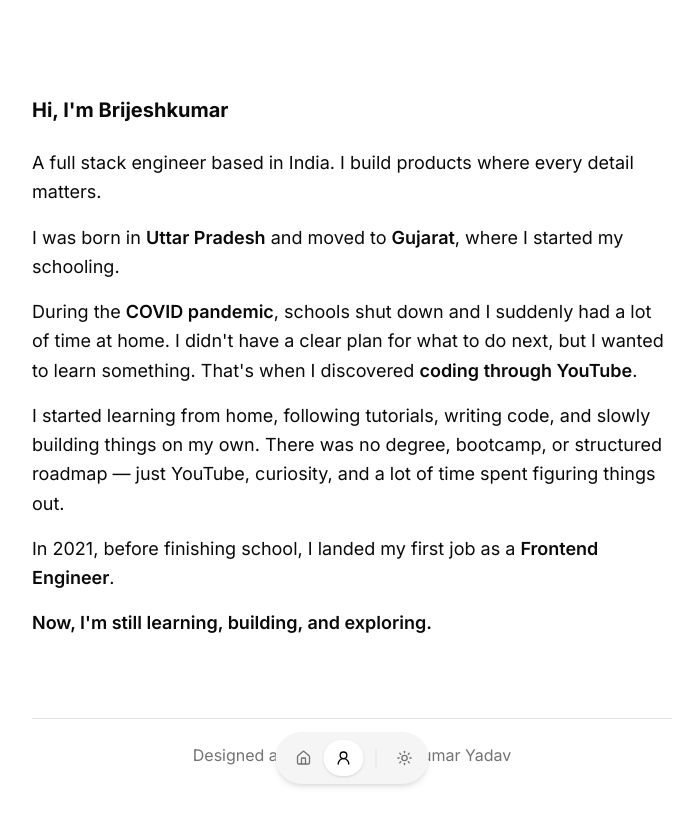
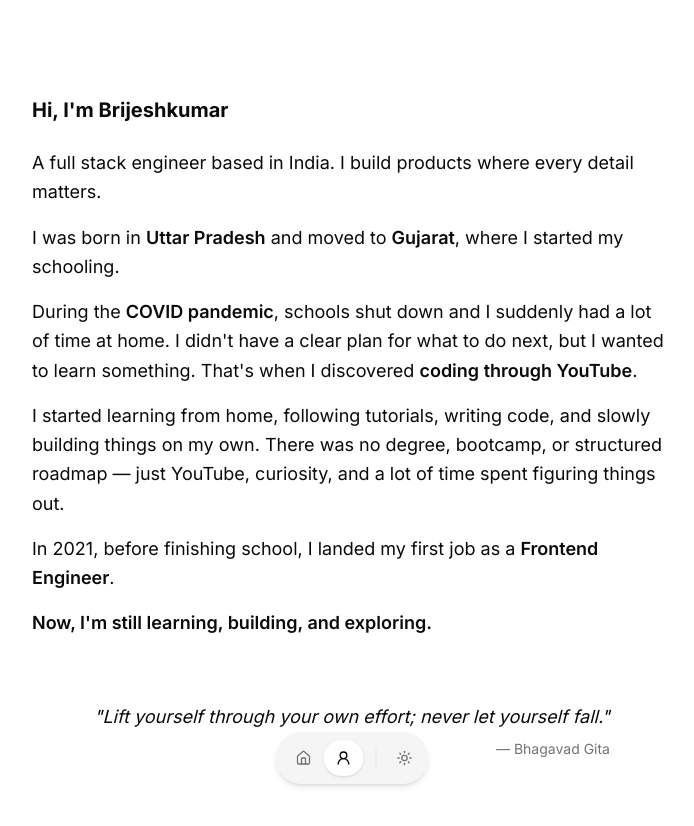
Before and after one commit to brijeshmarch16/portfolio, a Next.js app: page /about in a window 1280 px wide. Shown: the top 826 px of the page, without its empty margins (288-982 px from the left). Built offline with nearby package versions, Linux system fonts and the light colour scheme.

Commit message:
Add Bhagavad Gita quotes to page footers

```diff
--- a/src/app/about/page.tsx
+++ b/src/app/about/page.tsx
@@ -1,5 +1,3 @@
-import { Footer } from "@/components/footer"
-
 export const metadata = {
   title: "About Brijeshkumar Yadav - Full Stack Engineer in India",
   alternates: {
@@ -9,7 +7,7 @@ export const metadata = {
 
 export default function AboutPage() {
   return (
-    <main className="flex flex-col gap-20">
+    <main className="flex flex-col gap-10">
       <section className="flex flex-col gap-6">
         <header>
           <h1 className="text-xl font-bold">Hi, I&apos;m Brijeshkumar</h1>
@@ -48,7 +46,14 @@ export default function AboutPage() {
           </p>
         </div>
       </section>
-      <Footer />
+      <footer className="mx-auto w-fit max-w-full pt-6 text-center">
+        <p className="text-lg/relaxed text-foreground italic">
+          &quot;Lift yourself through your own effort; never let yourself fall.&quot;
+        </p>
+        <p className="mt-2 text-right text-sm text-muted-foreground">
+          — Bhagavad Gita
+        </p>
+      </footer>
     </main>
   )
 }
--- a/src/app/page.tsx
+++ b/src/app/page.tsx
@@ -17,7 +17,14 @@ export default function Home() {
         <Intro />
         <SelectedWork />
         <Experience />
-        <Footer />
+        <footer className="mx-auto w-fit max-w-full pt-6 text-center">
+          <p className="text-lg/relaxed text-foreground italic">
+            &quot;You have control over your actions, not their results.&quot;
+          </p>
+          <p className="mt-2 text-right text-sm text-muted-foreground">
+            — Bhagavad Gita
+          </p>
+        </footer>
       </main>
     </>
   )
```
